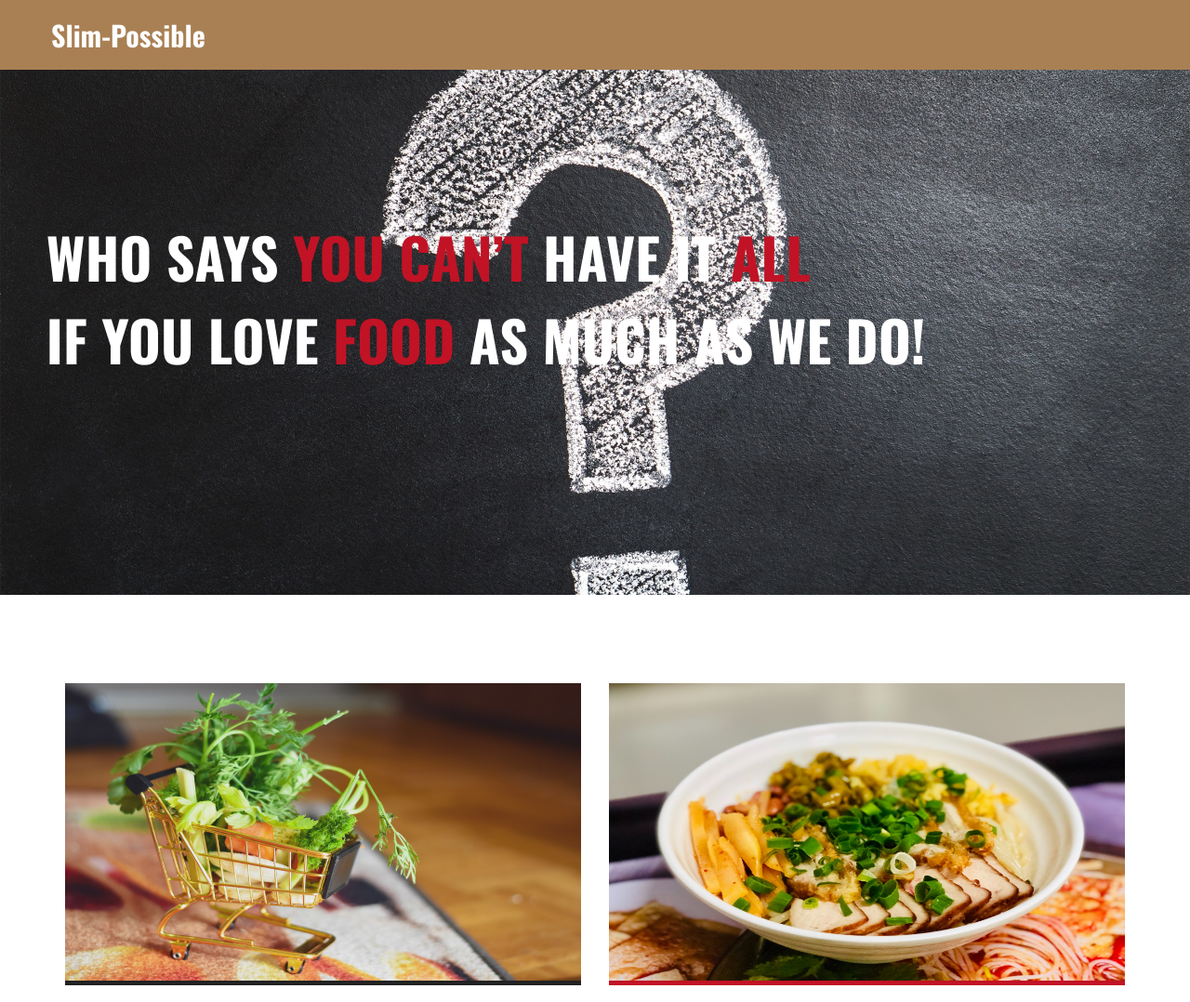
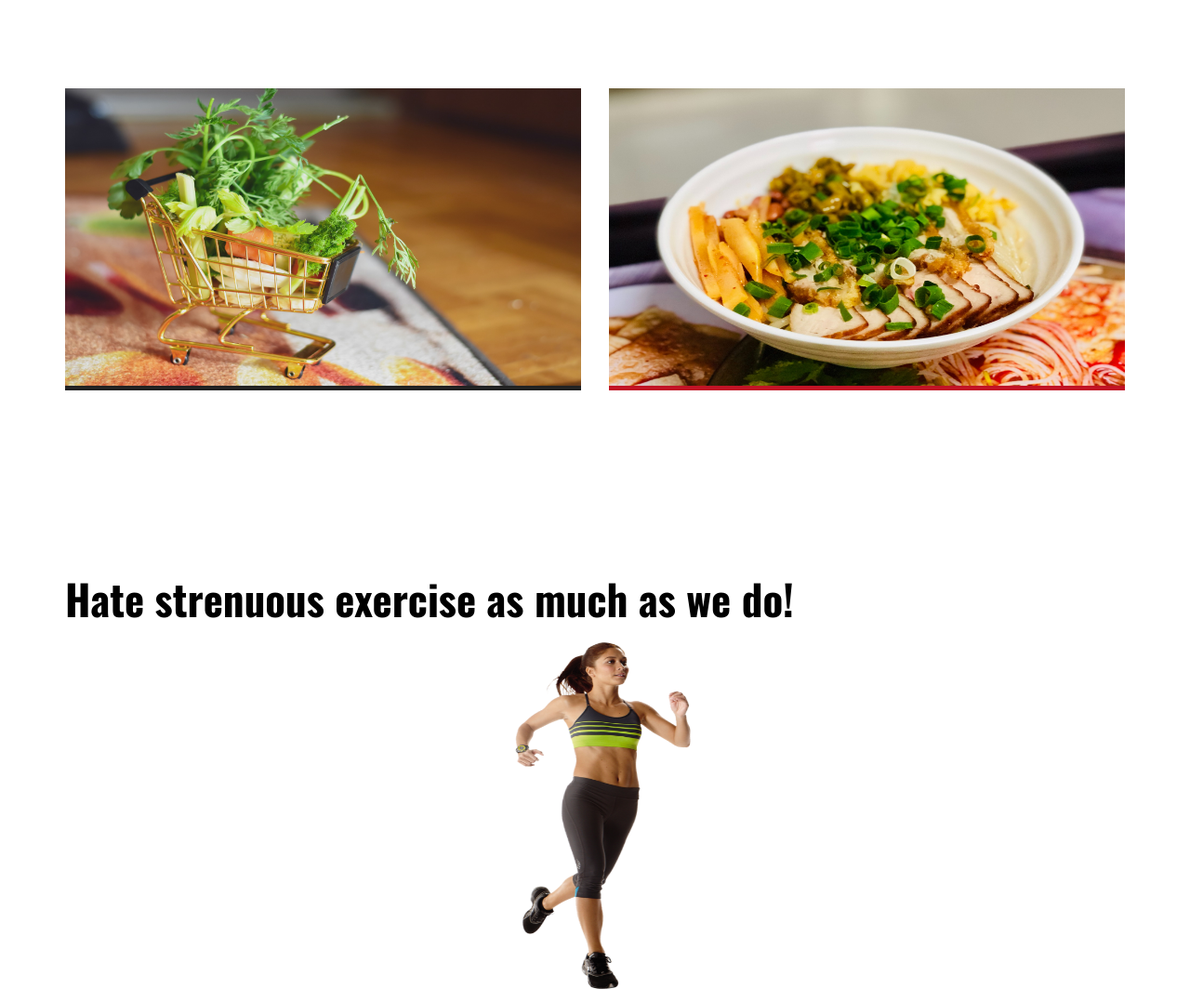
Before and after one commit to Codelover-s-Front-end/Test, a website: page index.html in a window 1280 px wide. Shown: the top 1078 px of the page at 93% size. Drawn offline with nearby package versions, Linux system fonts and the light colour scheme.

Commit message:
test for CI/CD

```diff
--- a/index.html
+++ b/index.html
@@ -15,28 +15,6 @@
 <body>
 
  <!-- Start Header  -->
-<header>
-	<div class="container">
-		<div class="logo">
-			<a href="">Slim-Possible</span></a>
-		</div>
-</header>
- <!-- End Header  -->
-
-<!-- Start Home -->
-<section class="home wow flash" id="home" style="height: 80vh;">
-	<div class="container">
-		<h1 class="wow slideInLeft" data-wow-delay="1s">WHO SAYS <span>YOU CAN’T</span>  HAVE IT <span>ALL</span> </h1>
-		<h1 class="wow slideInRight" data-wow-delay="1s">If you love <span>food</span> as much as we do!</span></h1>
-	</div>
-	<!-- go down -->
-		<a href="#about" class="go-down">
-			<i class="fa fa-angle-down" aria-hidden="true"></i>
-		</a>
-	<!-- go down -->
-
-</section>
-<!-- End Home -->
 
 
  <!-- Start About -->
```
